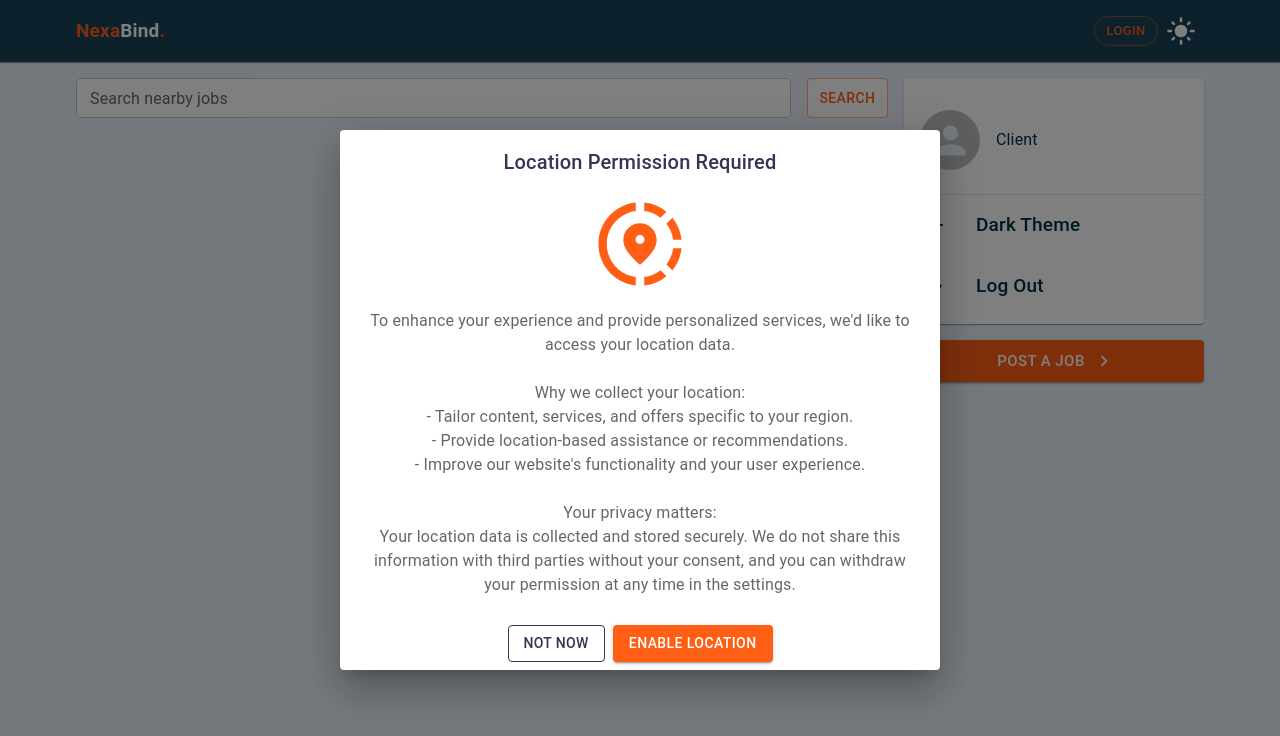
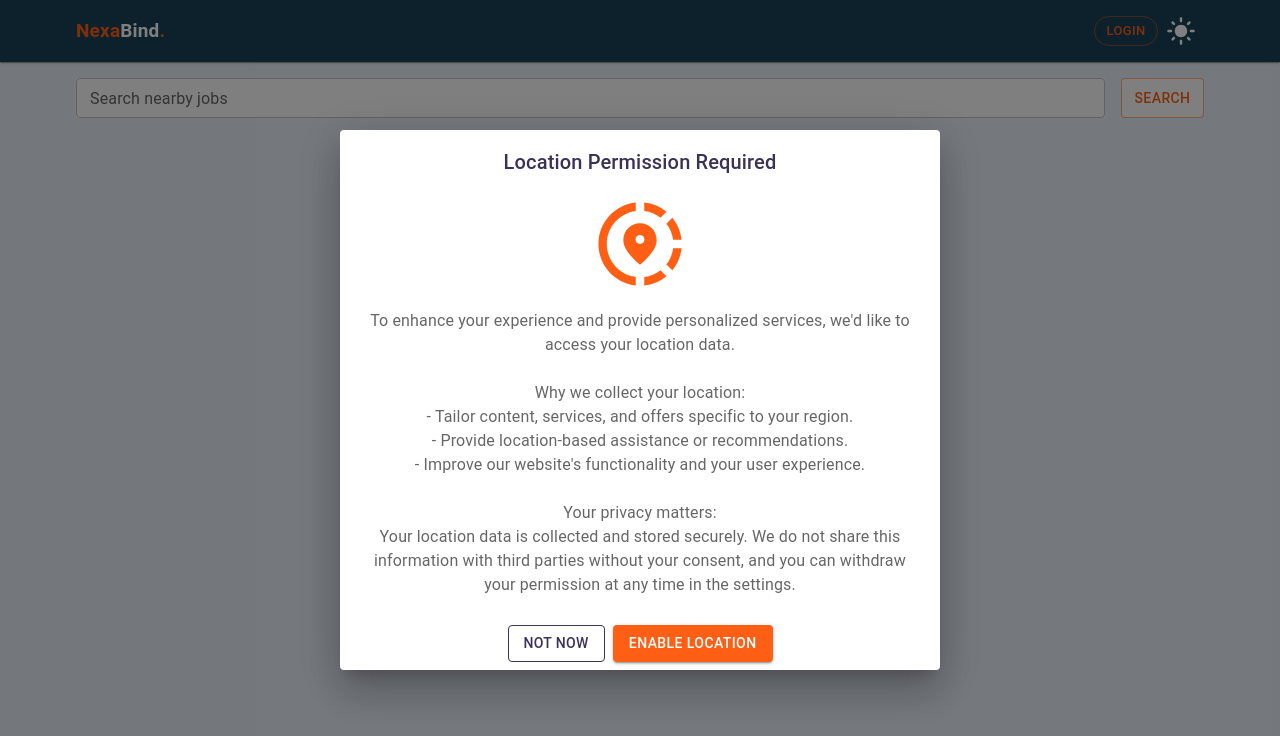
Before and after one commit to suhilYaftaly/ProChowk, a React (Vite) app in the folder web/: page / in a window 1280 px wide. Shown: the top 736 px of the page. Built offline with nearby package versions, Linux system fonts and the light colour scheme.

Commit message:
hide user profile if signed out

```diff
--- a/web/src/pages/Home.tsx
+++ b/web/src/pages/Home.tsx
@@ -30,7 +30,7 @@ export default function Home() {
             </>
           )}
         </div>
-        {!isMobile && (
+        {user && !isMobile && (
           <Stack sx={{ minWidth: 300, ml: 2 }}>
             <Card>
               <ProfileList />
```
